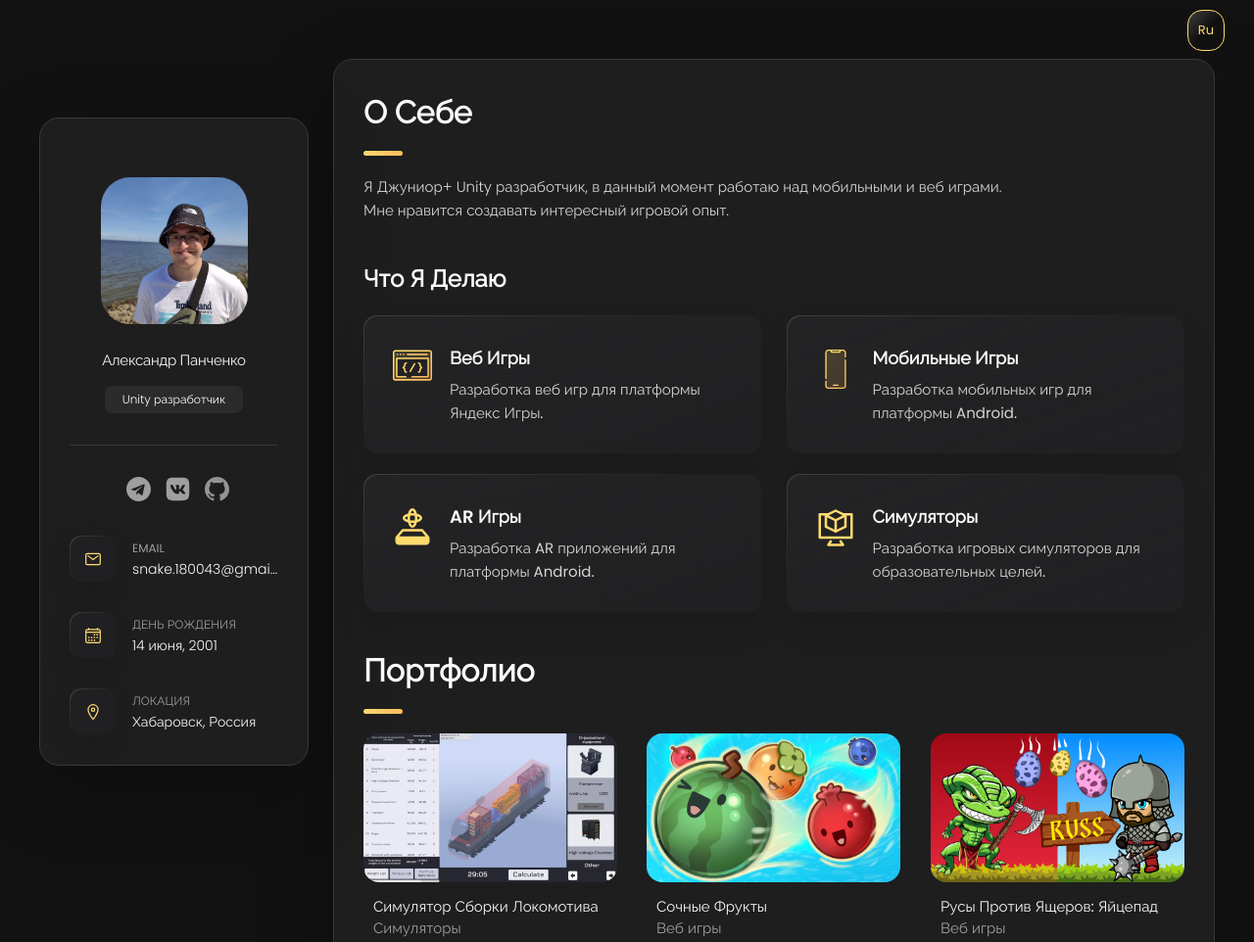
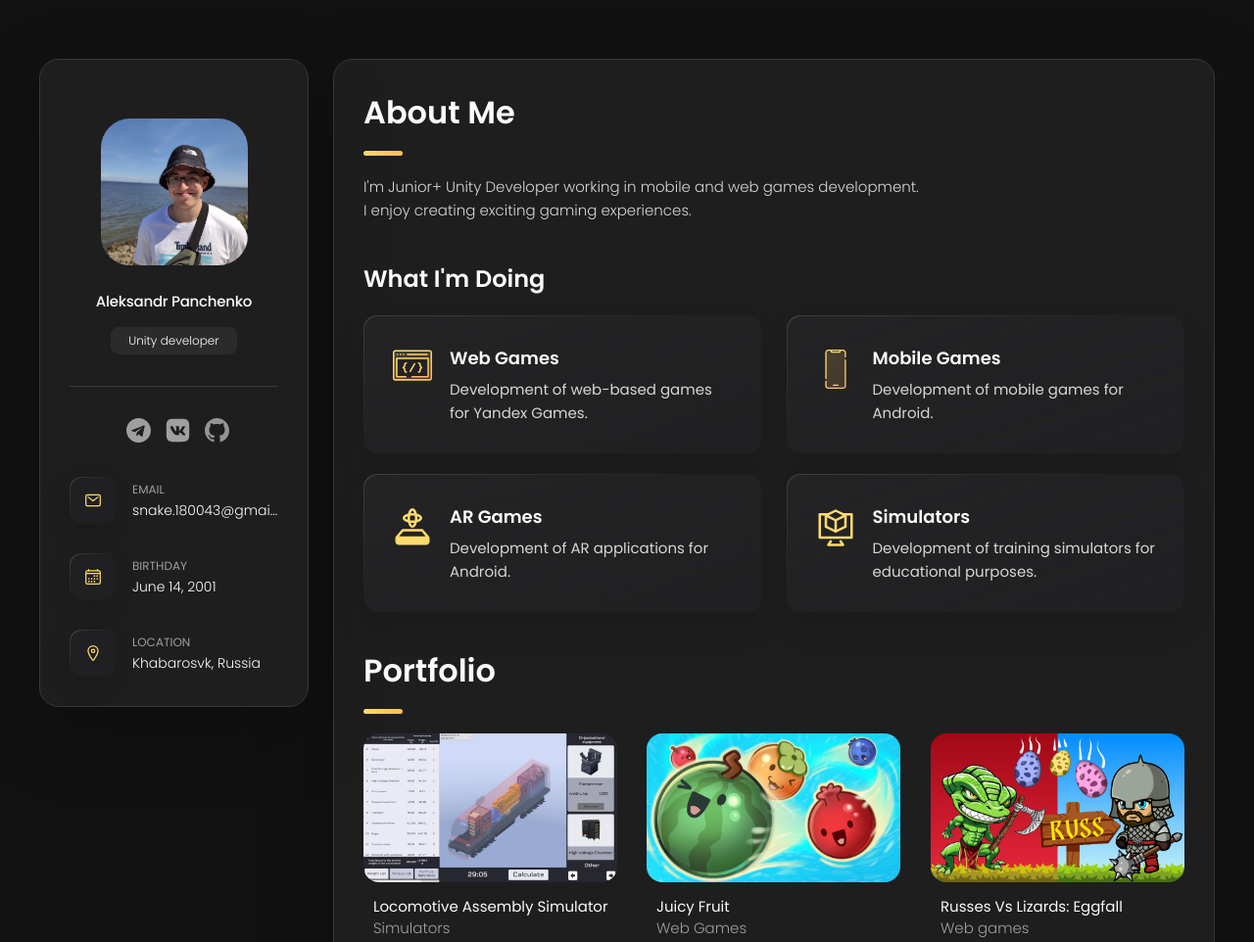
Before and after one commit to Allpanc/Allpanc.github.io, a plain HTML site: page index.html in a window 1280 px wide. Shown: the top 962 px of the page at 98% size. Drawn offline with nearby package versions, Linux system fonts and the light colour scheme.

Commit message:
auto localize

```diff
--- a/assets/css/style.css
+++ b/assets/css/style.css
@@ -316,7 +316,7 @@ main {
 \*-----------------------------------*/
 
 .sidebar {
-  margin-top: 60px;
+  margin-top: 0px;
   margin-bottom: 60px;
   max-height: 112px;
   overflow: hidden;
@@ -401,6 +401,7 @@ main {
 .info_more-btn span { display: none; }
 
 .info_lang-btn {
+  visibility: hidden;
   border: 1px solid var(--orange-yellow-crayola);
   position: absolute;
   top: 10px;
--- a/assets/js/script.js
+++ b/assets/js/script.js
@@ -153,17 +153,21 @@ for (let i = 0; i < navigationLinks.length; i++) {
 }
 
 window.onload = function(){
-  console.debug("Hello");
   setLocalization();
 };
 
-var currentLanguage = "ru";
+var currentLanguage = "en";
 
 // Function to set localization at the start
 function setLocalization() {
 
   // Call select_language with user's preferred language or default language
-  select_language(currentLanguage);
+  var userLang = navigator.language || navigator.userLanguage;
+  var langCode = userLang[0]+userLang[1];
+  if (langCode != "en" && langCode!="ru"){
+    userLang = currentLanguage;
+  }
+  select_language(userLang);
 
   // Ensure localization resources are loaded
   // (e.g., by fetching translation files asynchronously)
@@ -171,10 +175,13 @@ function setLocalization() {
 
 function select_language(language) {
   $("[lang]").each(function () {
-      if ($(this).attr("lang") == language)
-          $(this).show();
-      else
-          $(this).hide();
+      var langCode = language[0]+language[1];
+      if (langCode == $(this).attr("lang")){
+        $(this).show();
+      }
+      else{
+        $(this).hide();
+      }
   });
 }
 
```
